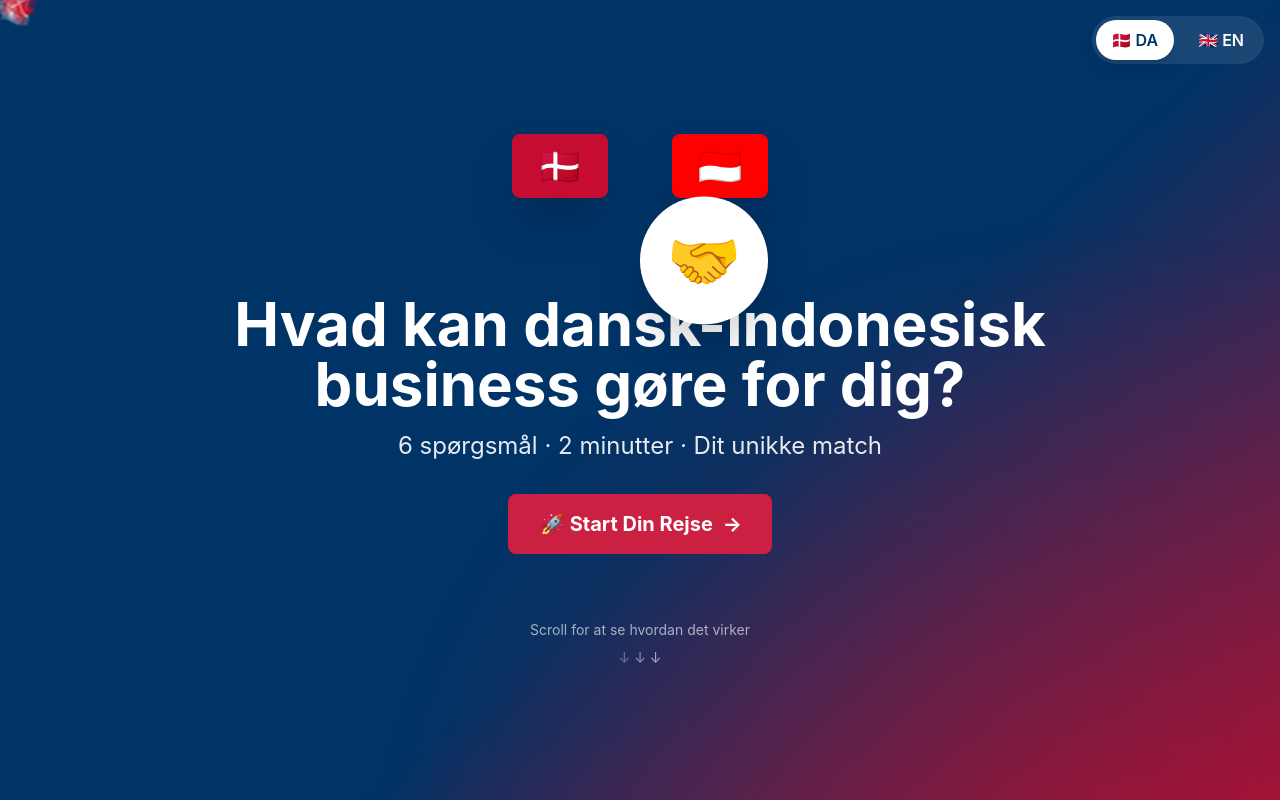
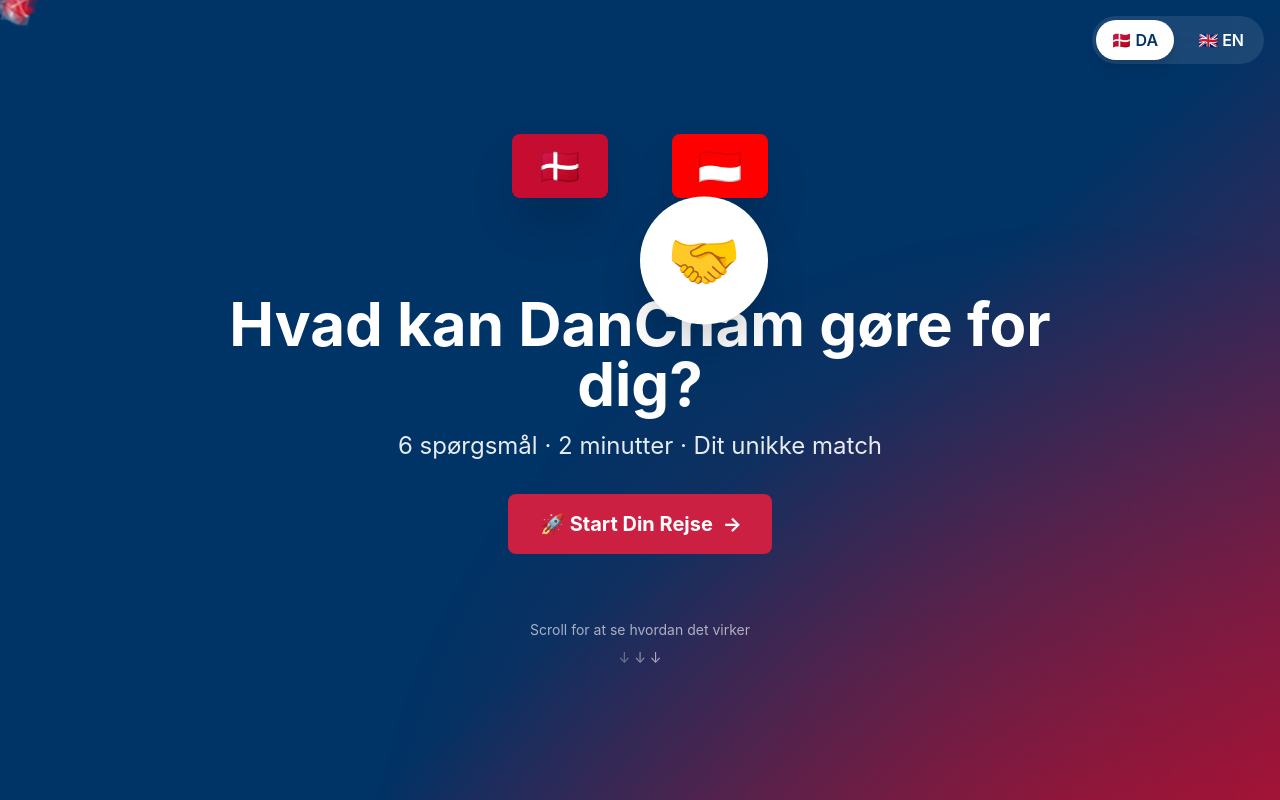
Before and after one commit to ddandanell/DanChamquics, a Next.js app: page / in a window 1280 px wide. Shown: the top 800 px of the page. Built offline with nearby package versions, Linux system fonts and the light colour scheme.

Commit message:
Update headline: Change from 'dansk-indonesisk business' to 'DanCham'

```diff
--- a/components/IntroPage.tsx
+++ b/components/IntroPage.tsx
@@ -21,7 +21,7 @@ export default function IntroPage({ onStart, language, setLanguage }: IntroPageP
 
   const text = {
     da: {
-      headline: "Hvad kan dansk-indonesisk business gøre for dig?",
+      headline: "Hvad kan DanCham gøre for dig?",
       subtitle: "6 spørgsmål · 2 minutter · Dit unikke match",
       cta: "🚀 Start Din Rejse",
       scroll: "Scroll for at se hvordan det virker",
@@ -32,7 +32,7 @@ export default function IntroPage({ onStart, language, setLanguage }: IntroPageP
       ]
     },
     en: {
-      headline: "What can Danish-Indonesian business do for you?",
+      headline: "What can DanCham do for you?",
       subtitle: "6 questions · 2 minutes · Your unique match",
       cta: "🚀 Start Your Journey",
       scroll: "Scroll to see how it works",
```
